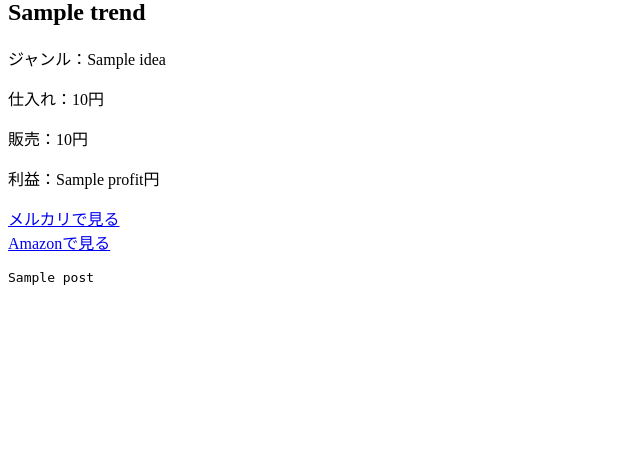
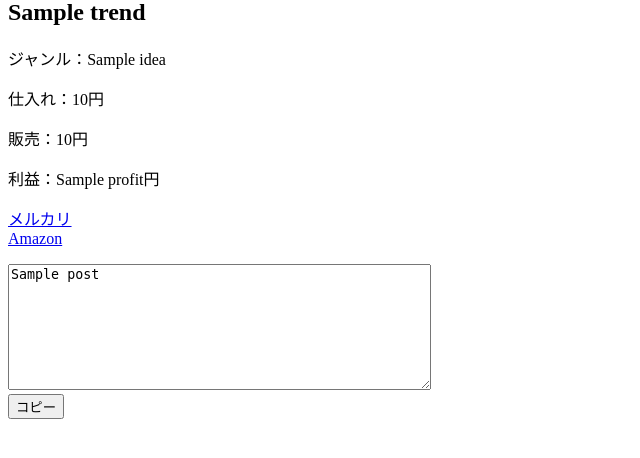
Before and after one commit to Giocarelabo/buzz-hunter, a Flask app: template templates/index.html in a window 1280 px wide. Shown: the part 136-594 px from the top of the page, without its empty margins (0-640 px from the left). Run offline with Flask 3, Linux system fonts and the light colour scheme; the template is opened without the code that fills it: most values are stand-ins (such as "Sample title", 1, 10 or a date in 2020).

Commit message:
Add files via upload

```diff
--- a/templates/index.html
+++ b/templates/index.html
@@ -7,7 +7,6 @@
 
     <!-- PWA -->
     <link rel="manifest" href="/manifest.json">
-
 </head>
 <body>
 
@@ -19,6 +18,7 @@
 
 {% for idea in ideas %}
 <hr>
+
 <h2>{{ idea.trend }}</h2>
 <p>ジャンル：{{ idea.idea }}</p>
 <p>仕入れ：{{ idea.m_price }}円</p>
@@ -26,23 +26,33 @@
 <p>利益：{{ idea.profit }}円</p>
 
 <p>
-            <a href="{{ idea.mercari_url }}" target="_blank">メルカリで見る</a><br>
-            <a href="{{ idea.amazon_url }}" target="_blank">Amazonで見る</a>
+<a href="{{ idea.mercari_url }}" target="_blank">メルカリ</a><br>
+<a href="{{ idea.amazon_url }}" target="_blank">Amazon</a>
 </p>
 
-        <pre>{{ idea.post }}</pre>
+<!-- 投稿文 -->
+<textarea id="post{{ loop.index }}" rows="8" cols="50">{{ idea.post }}</textarea><br>
+
+<button onclick="copyText('post{{ loop.index }}')">コピー</button>
+
 {% endfor %}
+
+<!-- コピー機能 -->
+<script>
+function copyText(id) {
+    const text = document.getElementById(id);
+    text.select();
+    document.execCommand("copy");
+    alert("コピーしました！");
+}
+</script>
 
 <!-- Service Worker -->
 <script>
 if ("serviceWorker" in navigator) {
     navigator.serviceWorker.register("/service-worker.js")
-        .then(function() {
-            console.log("Service Worker Registered");
-        })
-        .catch(function(error) {
-            console.log("Service Worker Error:", error);
-        });
+    .then(() => console.log("PWA Ready"))
+    .catch(err => console.log(err));
 }
 </script>
 
```
Lines whose indentation alone changed are shown as unchanged.
